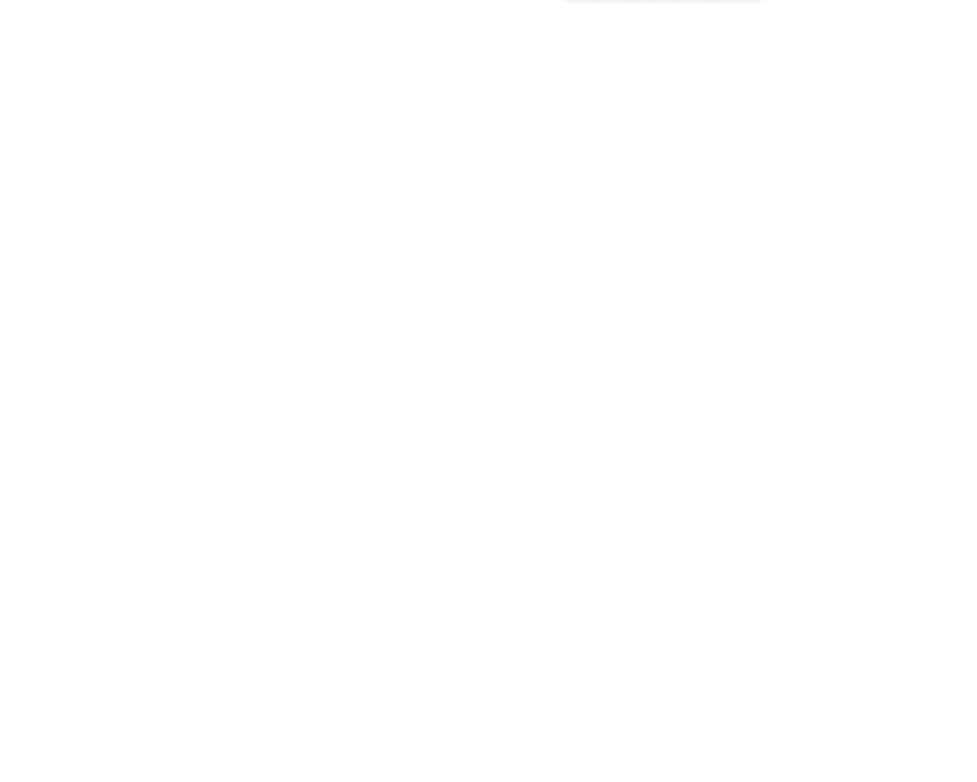
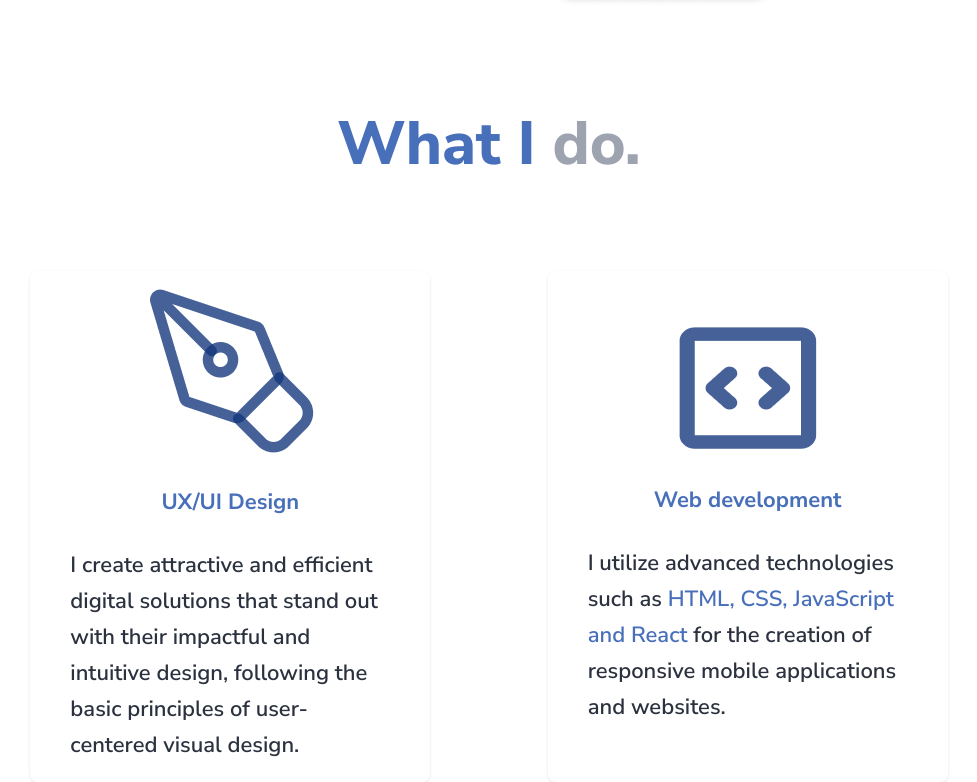
Before and after one commit to michellecamposc/MyPortfolio, a React (Vite) app: page / in a window 1280 px wide. Shown: the part 5088-5870 px from the top of the page, without its empty margins (151-1128 px from the left). Before the commit the page ends 5096 px from the top, so only its background shows below. Built offline with nearby package versions, Linux system fonts and the light colour scheme.

Commit message:
What I do component and styles created

```diff
--- a/src/components/WhatIDo.jsx
+++ b/src/components/WhatIDo.jsx
@@ -1,15 +1,16 @@
 import React from 'react';
+import styles from '../styles/Home.module.css';
 
 export const WhatIDo = () => {
 	return (
 		<>
-			<section>
+			<section className={styles.whatIDoContainer}>
 				<h1>
-					<span>What I</span>
+					<span>What I </span>
 					<span>do.</span>
 				</h1>
-				<article>
-					<div>
+				<article className={styles.abilitiesContainer}>
+					<div className={styles.informationContainer}>
 						<figure>
 							<img src='../images/designHome.png' alt='UX/UI designer' />
 						</figure>
@@ -21,14 +22,14 @@ export const WhatIDo = () => {
 						</p>
 					</div>
 
-					<div>
+					<div className={styles.informationContainer}>
 						<figure>
 							<img src='../images/developmentHome.png' alt='Web development' />
 						</figure>
 						<h2> Web development</h2>
 						<p>
 							I utilize advanced technologies such as
-							<span>HTML, CSS, JavaScript and React</span> for the creation of
+							<span> HTML, CSS, JavaScript and React</span> for the creation of
 							responsive mobile applications and websites.
 						</p>
 					</div>
--- a/src/pages/Home.jsx
+++ b/src/pages/Home.jsx
@@ -4,6 +4,7 @@ import { Project } from '../components/Project';
 import { ProjectButton } from '../components/ProjectButton';
 import styles from '../styles/Home.module.css';
 import data from '../data/projects.json';
+import { WhatIDo } from '../components/WhatIDo';
 
 const dataProjects = data.projects;
 export const Home = () => {
@@ -28,6 +29,7 @@ export const Home = () => {
 					image={image}
 				/>
 			))}
+			<WhatIDo />
 		</div>
 	);
 };
--- a/src/styles/Home.module.css
+++ b/src/styles/Home.module.css
@@ -168,3 +168,62 @@
 	align-items: center;
 	justify-content: center;
 }
+
+/* What i do section */
+
+.whatIDoContainer {
+	width: 100%;
+	height: 31em;
+	display: flex;
+	justify-content: center;
+	align-items: center;
+	flex-direction: column;
+	margin-top: 12em;
+}
+
+.whatIDoContainer h1 {
+	font-size: 61px;
+	font-weight: 800;
+	line-height: 83px;
+	color: #9ea3b0;
+}
+
+.whatIDoContainer span:first-child {
+	color: rgba(22, 72, 168, 0.79);
+}
+
+.abilitiesContainer {
+	display: flex;
+	align-items: center;
+	flex-direction: row;
+	width: 90%;
+	justify-content: space-evenly;
+}
+
+.informationContainer {
+	box-shadow: 0px 1px 3px 0px rgba(0, 0, 0, 0.1);
+	margin-top: 85px;
+	width: 25em;
+	height: 31.938em;
+	border-radius: 8px;
+	align-items: center;
+	justify-content: center;
+	display: flex;
+	flex-direction: column;
+	padding: 20px;
+}
+
+.informationContainer h2 {
+	font-size: 22px;
+	line-height: 30px;
+	color: rgba(22, 72, 168, 0.79);
+	margin: 10px;
+}
+
+.informationContainer p {
+	font-size: 22px;
+	line-height: 36px;
+	font-weight: 500;
+	margin: 20px;
+	color: rgba(43, 49, 62, 1);
+}
```
